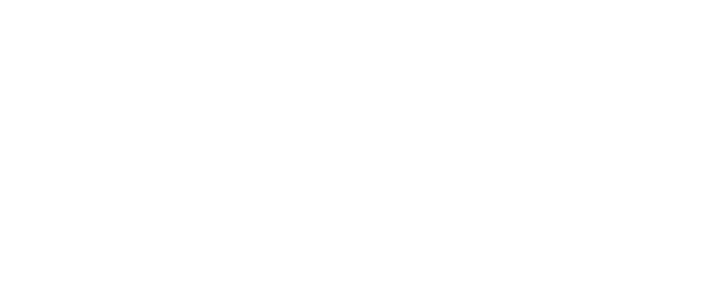
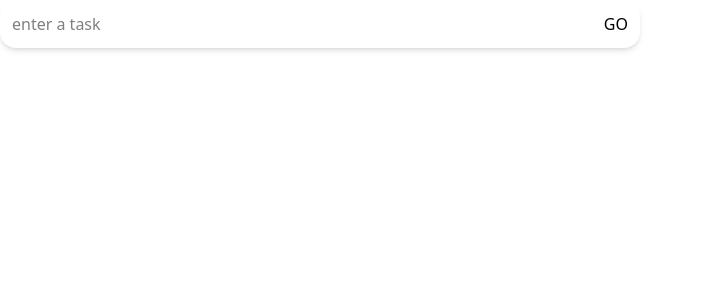
Before and after one commit to MogesBekele/typescript-tutor, a React (Vite) app in the folder typescript/: page / in a window 1280 px wide. Shown: the top 300 px of the page, without its empty margins (0-701 px from the left). Built offline with nearby package versions, Linux system fonts and the light colour scheme.

Commit message:
apply tailwind css

```diff
--- a/typescript/src/App.tsx
+++ b/typescript/src/App.tsx
@@ -1,4 +1,5 @@
 import React from "react";
+import InputField from "./component/InputField";
 
 let name: string;
 
@@ -36,7 +37,10 @@
 // you can use never type
 
 const App = () => {
-  return <div></div>;
+  return <div>
+
+    <InputField/>
+  </div>;
 };
 
 export default App;
--- a/typescript/src/component/InputField.tsx
+++ b/typescript/src/component/InputField.tsx
@@ -1,13 +1,12 @@
-import React from 'react'
+import React from "react";
 
 const InputField = () => {
   return (
-    <form >
+    <form className="flex justify-between items-center bg-white p-3 rounded-2xl shadow-md w-1/2">
+      <input type="text" placeholder="enter a task" />
+      <button type="submit">GO</button>
+    </form>
+  );
+};
 
-      <input type="text" placeholder='enter a task' />
-      <button type='submit'>GO</button>
-    </form>
-  )
-}
-
-export default InputField
+export default InputField;
```
